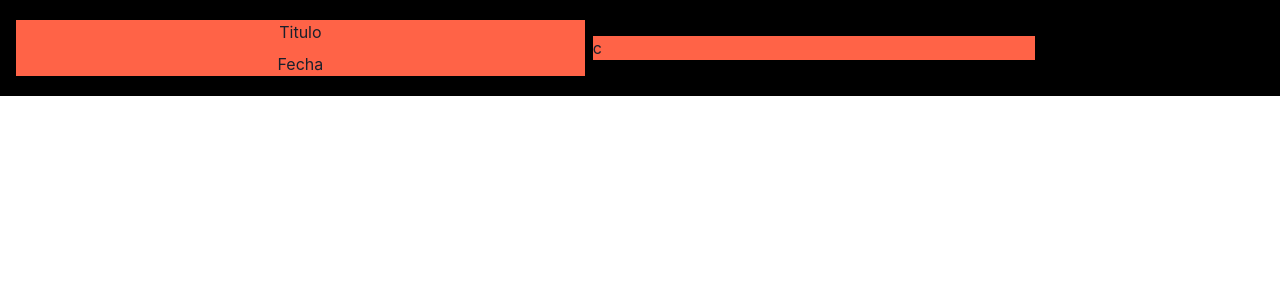
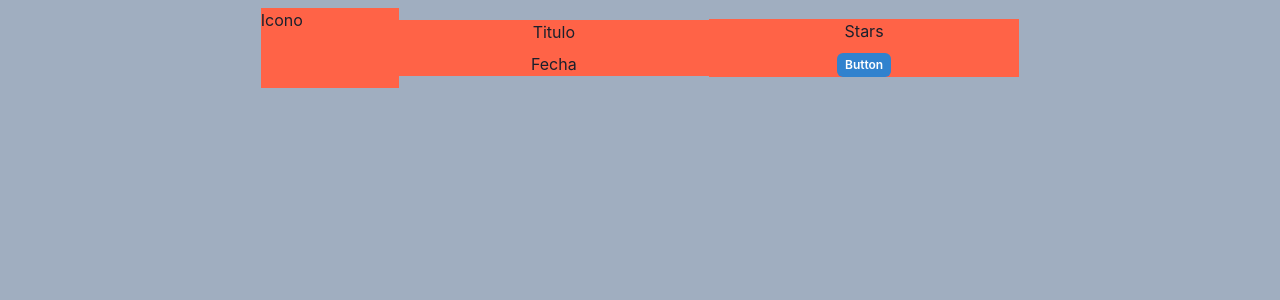
Before and after one commit to rodripavon97/tp-integrador-bases-de-datos-unsam, a React (Create React App) app in the folder integrador/: page / in a window 1280 px wide. Shown: the top 300 px of the page. Built offline with nearby package versions, Linux system fonts and the light colour scheme.

Commit message:
Agrego el diseño de la pagina de descarga

```diff
--- a/integrador/src/App.js
+++ b/integrador/src/App.js
@@ -1,11 +1,14 @@
 import './App.css';
 import {ChakraProvider} from '@chakra-ui/react'
 import MisDescargas from './pages/MisDescargas';
+import { Box } from '@chakra-ui/layout';
 
 function App() {
   return (
     <ChakraProvider>
+      <Box h="100vh" w="100vw" bgColor='gray.400'>
       <MisDescargas/>
+      </Box>
     </ChakraProvider>
   );
 }
--- /dev/null
+++ b/integrador/src/components/botones.js
@@ -0,0 +1,6 @@
+import { Button } from "@chakra-ui/button";
+
+const Botones = (props) => {
+  return <Button colorScheme="blue" size="xs">Button</Button>;
+};
+export default Botones
--- a/integrador/src/components/tablaDescarga.js
+++ b/integrador/src/components/tablaDescarga.js
@@ -1,21 +1,29 @@
-import {HStack, VStack} from "@chakra-ui/react"
+import { HStack, VStack } from "@chakra-ui/react";
 import { SimpleGrid, Box } from "@chakra-ui/react";
-import { AspectRatio } from "@chakra-ui/layout";
+import { AspectRatio, Center } from "@chakra-ui/layout";
+import Botones from "../components/botones.js";
 
 const TablaDescargas = () => {
   return (
-      <SimpleGrid columns={1} spacingX="40px" spacingY="20px">
-        <HStack h={20}>
-        <AspectRatio ratio={1}>
-        <Box bg="tomato" w="20%"> Icono</Box>
-        </AspectRatio>
-        <VStack bg="tomato" w="45%">
-        <Box h="50%"> Titulo</Box>
-        <Box h="50%"> Fecha</Box>
-        </VStack>
-        <Box bg="tomato" w="35%"> c</Box>
+    <Center>
+      <VStack w="60%">
+        <HStack h={20} w="100%" spacing={0}>
+          {/* <AspectRatio ratio={1}> */}
+            <Box bg="tomato" w="20%" h="100%">
+              Icono
+            </Box>
+          {/* </AspectRatio> */}
+          <VStack bg="tomato" w="45%">
+            <Box h="50%"> Titulo</Box>
+            <Box h="50%"> Fecha</Box>
+          </VStack>
+            <VStack bg="tomato" w="45%">
+              <Box h="50%"> Stars</Box>
+              <Box h="50%"> <Botones/> </Box>
+            </VStack>
         </HStack>
-      </SimpleGrid>
+      </VStack>
+    </Center>
   );
 };
 export default TablaDescargas;
--- a/integrador/src/pages/MisDescargas.js
+++ b/integrador/src/pages/MisDescargas.js
@@ -3,7 +3,7 @@ import TablaDescargas from '../components/tablaDescarga';
 
 const MisDescargas = () => {
   return (
-    <Box p={2} bg="black">
+    <Box p={2}>
       <TablaDescargas/>
     </Box>
   );
```
